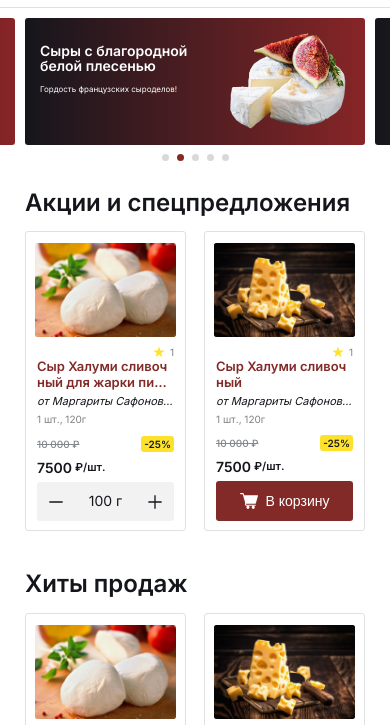
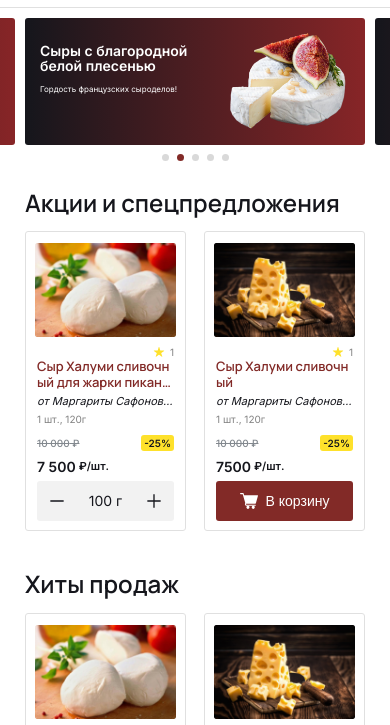
Before and after one commit to akiminrbru/gourmet, a plain HTML site: page index.html in a window 390 px wide. Shown: the part 57-782 px from the top of the page. Drawn offline with Linux system fonts and the light colour scheme.

Commit message:
исправления

```diff
--- a/index.html
+++ b/index.html
@@ -873,7 +873,7 @@
 													<div class="goods__price-left"><span class="goods__newPrice">7500</span> ₽/шт.</div>
 													<div class="goods__price-right">
 														<span class="goods__sale">-25%</span>
-														<span class="goods__oldPrice">10 000 ₽</span>
+														<div class="goods__oldPrice"><span class="goods__oldPriceValue">10 000</span> ₽</div>
 													</div>
 												</div>
 												<!-- <button class="goods__btn">
@@ -914,7 +914,7 @@
 													<div class="goods__price-left"><span class="goods__newPrice">7500</span> ₽/шт.</div>
 													<div class="goods__price-right">
 														<span class="goods__sale">-25%</span>
-														<span class="goods__oldPrice">10 000 ₽</span>
+														<div class="goods__oldPrice"><span class="goods__oldPriceValue">10 000</span> ₽</div>
 													</div>
 												</div>
 												<button class="goods__btn">
@@ -950,7 +950,7 @@
 													<div class="goods__price-left"><span class="goods__newPrice">7500</span> ₽/шт.</div>
 													<div class="goods__price-right">
 														<span class="goods__sale">-25%</span>
-														<span class="goods__oldPrice">10 000 ₽</span>
+														<div class="goods__oldPrice"><span class="goods__oldPriceValue">10 000</span> ₽</div>
 													</div>
 												</div>
 												<button class="goods__btn">
@@ -986,7 +986,7 @@
 													<div class="goods__price-left"><span class="goods__newPrice">7500</span> ₽/шт.</div>
 													<div class="goods__price-right">
 														<span class="goods__sale">-25%</span>
-														<span class="goods__oldPrice">10 000 ₽</span>
+														<div class="goods__oldPrice"><span class="goods__oldPriceValue">10 000</span> ₽</div>
 													</div>
 												</div>
 												<button class="goods__btn">
--- a/script.js
+++ b/script.js
@@ -497,7 +497,8 @@ document.addEventListener("DOMContentLoaded", () => {
     const enterBlockBuy = document.querySelector('.detailMain__buy');
     const backBlockBuy = document.querySelector('.detailMain__content');
 
-    if (placeBlockBuy) {
+
+    if (enterBlockBuy) {
         window.addEventListener('resize', function(event) {
             if (event.target.innerWidth < 577) {
                 placeBlockBuy.before(enterBlockBuy);
@@ -514,11 +515,11 @@ document.addEventListener("DOMContentLoaded", () => {
 
     // Блок покупки снизу экрана
 
-
     const buy_block = document.querySelector('.detailMain__buy');
     const footer_block = document.querySelector('.footer').offsetHeight;
     let distanctToFooter = document.body.scrollHeight - footer_block - window.innerHeight;
 
+    if (buy_block) {
         window.addEventListener('scroll', () => {
             if (window.scrollY > distanctToFooter) {
                 buy_block.classList.remove('detailMain__buyFixed');
@@ -526,6 +527,7 @@ document.addEventListener("DOMContentLoaded", () => {
                 buy_block.classList.add('detailMain__buyFixed');
             }
         });
+    }
 
     // Каталог
 
@@ -631,4 +633,18 @@ document.addEventListener("DOMContentLoaded", () => {
         }
     })
 
+    // Форматирование цены
+
+    const goods__newPrice = document.querySelector('.goods__newPrice');
+    const goods__oldPrice = document.querySelector('.goods__oldPriceValue');
+
+    console.log(goods__oldPrice.innerHTML);
+
+    if (goods__newPrice.innerHTML) {
+        goods__newPrice.innerHTML = Number(goods__newPrice.innerHTML.replaceAll(' ', '')).toLocaleString("ru-RU");
+    }
+
+    if (goods__oldPrice.innerHTML) {
+        goods__oldPrice.innerHTML = Number(goods__oldPrice.innerHTML.replaceAll(' ', '')).toLocaleString("ru-RU");
+    }
 });
--- a/style.css
+++ b/style.css
@@ -553,7 +553,7 @@ a.header__cartItemFill:hover span {
 
 .goods__title {
 	color: #15161c;
-	/* font-family: "Manrope", sans-serif; */
+	font-family: "Manrope", sans-serif;
 	font-size: 30px;
 	font-weight: 600;
 	line-height: 120%;
@@ -634,7 +634,7 @@ a.header__cartItemFill:hover span {
 
 .goods__card-title {
 	color: #822a27;
-	/* font-family: "Manrope", sans-serif; */
+	font-family: "Manrope", sans-serif;
 	font-size: 16px;
 	font-weight: 600;
 	line-height: 120%;
@@ -758,7 +758,7 @@ a.header__cartItemFill:hover span {
 	justify-content: space-between;
 	border-radius: 3px;
 	background: #f2f2f2;
-	padding: 15px 24px;
+	padding: 15.601px 24px;
 }
 
 .goods__quantity p {
@@ -896,7 +896,7 @@ a.header__cartItemFill:hover span {
 	}
 
 	.goods__quantity {
-		padding: 11px;
+		padding: 11.6px;
 	}
 }
 
@@ -999,7 +999,7 @@ a.header__cartItemFill:hover span {
 
 .bannerBottom__inner h2 {
 	color: #822a27;
-	/* font-family: "Manrope", sans-serif; */
+	font-family: "Manrope", sans-serif;
 	font-size: 34px;
 	font-weight: 600;
 	line-height: 120%;
@@ -1678,7 +1678,7 @@ a.header__cartItemFill:hover span {
 .detailMain__content h1 {
 	margin-bottom: 10px;
 	color: #822a27;
-	/* font-family: "Manrope", sans-serif; */
+	font-family: "Manrope", sans-serif;
 	font-size: 26px;
 	font-weight: 600;
 	line-height: 120%;
```
Lines whose indentation alone changed are shown as unchanged.
